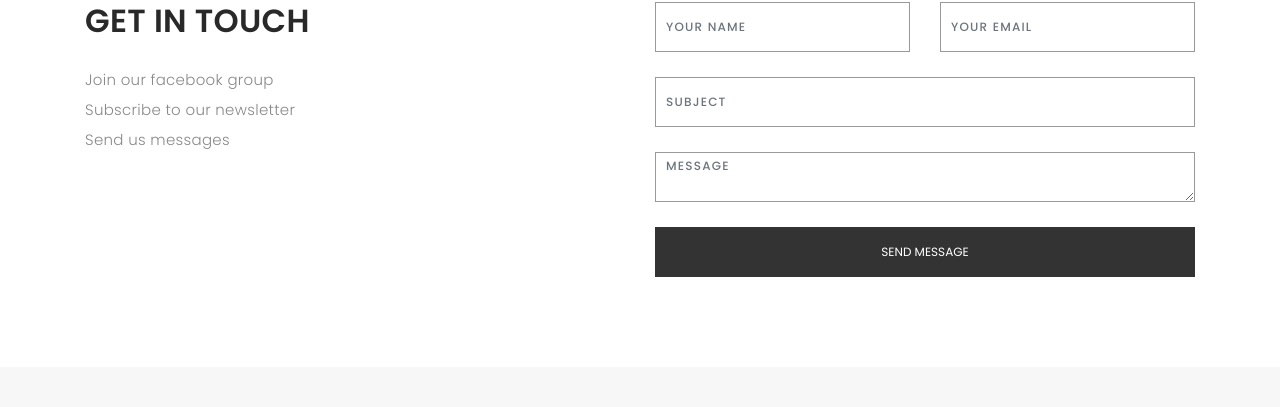
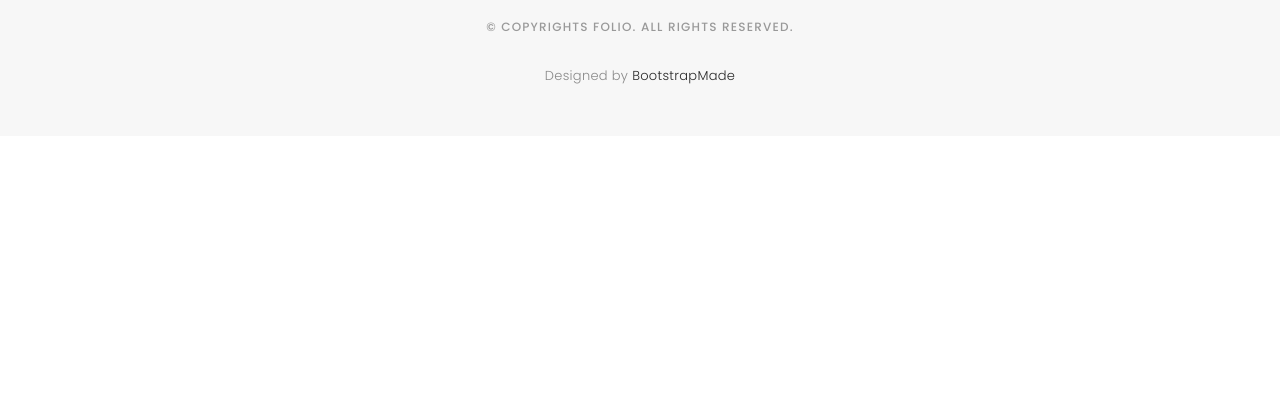
Before and after one commit to Vidito/digitalobo, a plain HTML site: page Folio/index.html in a window 1280 px wide. Shown: the part 2840-3247 px from the top of the page. After the commit the page ends 2976 px from the top, so only its background shows below. Drawn offline with nearby package versions, Linux system fonts and the light colour scheme; files whose address does not match are found by name; a web font is replaced by a local one.

Commit message:
Update index.html

```diff
--- a/Folio/index.html
+++ b/Folio/index.html
@@ -308,108 +308,7 @@
     <!-- End section journal -->
 
     <!-- start sectoion contact -->
-    <div id="contact" class="paddsection">
-      <div class="container">
-        <div class="contact-block1">
-          <div class="row">
-            <div class="col-lg-6">
-              <div class="contact-contact">
-                <h2 class="mb-30">GET IN TOUCH</h2>
 
-                <ul class="contact-details">
-                  <li><span>Join our facebook group</span></li>
-                  <li><span>Subscribe to our newsletter</span></li>
-                  <li><span>Send us messages</span></li>
-                </ul>
-              </div>
-            </div>
-
-            <div class="col-lg-6">
-              <form
-                action="https://formspree.io/xzbarkbq"
-                method="post"
-                role="form"
-                class="contactForm"
-              >
-                <div class="row">
-                  <div id="sendmessage">
-                    Your message has been sent. Thank you!
-                  </div>
-                  <div id="errormessage"></div>
-
-                  <div class="col-lg-6">
-                    <div class="form-group contact-block1">
-                      <input
-                        type="text"
-                        name="name"
-                        class="form-control"
-                        id="name"
-                        placeholder="Your Name"
-                        data-rule="minlen:4"
-                        data-msg="Please enter at least 4 chars"
-                      />
-                      <div class="validation"></div>
-                    </div>
-                  </div>
-
-                  <div class="col-lg-6">
-                    <div class="form-group">
-                      <input
-                        type="text"
-                        class="form-control"
-                        name="_replyto"
-                        id="email"
-                        placeholder="Your Email"
-                        data-rule="email"
-                        data-msg="Please enter a valid email"
-                      />
-                      <div class="validation"></div>
-                    </div>
-                  </div>
-
-                  <div class="col-lg-12">
-                    <div class="form-group">
-                      <input
-                        type="text"
-                        class="form-control"
-                        name="subject"
-                        id="subject"
-                        placeholder="Subject"
-                        data-rule="minlen:4"
-                        data-msg="Please enter at least 8 chars of subject"
-                      />
-                      <div class="validation"></div>
-                    </div>
-                  </div>
-
-                  <div class="col-lg-12">
-                    <div class="form-group">
-                      <textarea
-                        class="form-control"
-                        name="message"
-                        rows="12"
-                        data-rule="required"
-                        data-msg="Please write something for us"
-                        placeholder="Message"
-                      ></textarea>
-                      <div class="validation"></div>
-                    </div>
-                  </div>
-
-                  <div class="col-lg-12">
-                    <input
-                      type="submit"
-                      class="btn btn-defeault btn-send"
-                      value="Send message"
-                    />
-                  </div>
-                </div>
-              </form>
-            </div>
-          </div>
-        </div>
-      </div>
-    </div>
     <!-- start sectoion contact -->
 
     <!-- start section footer -->
```
